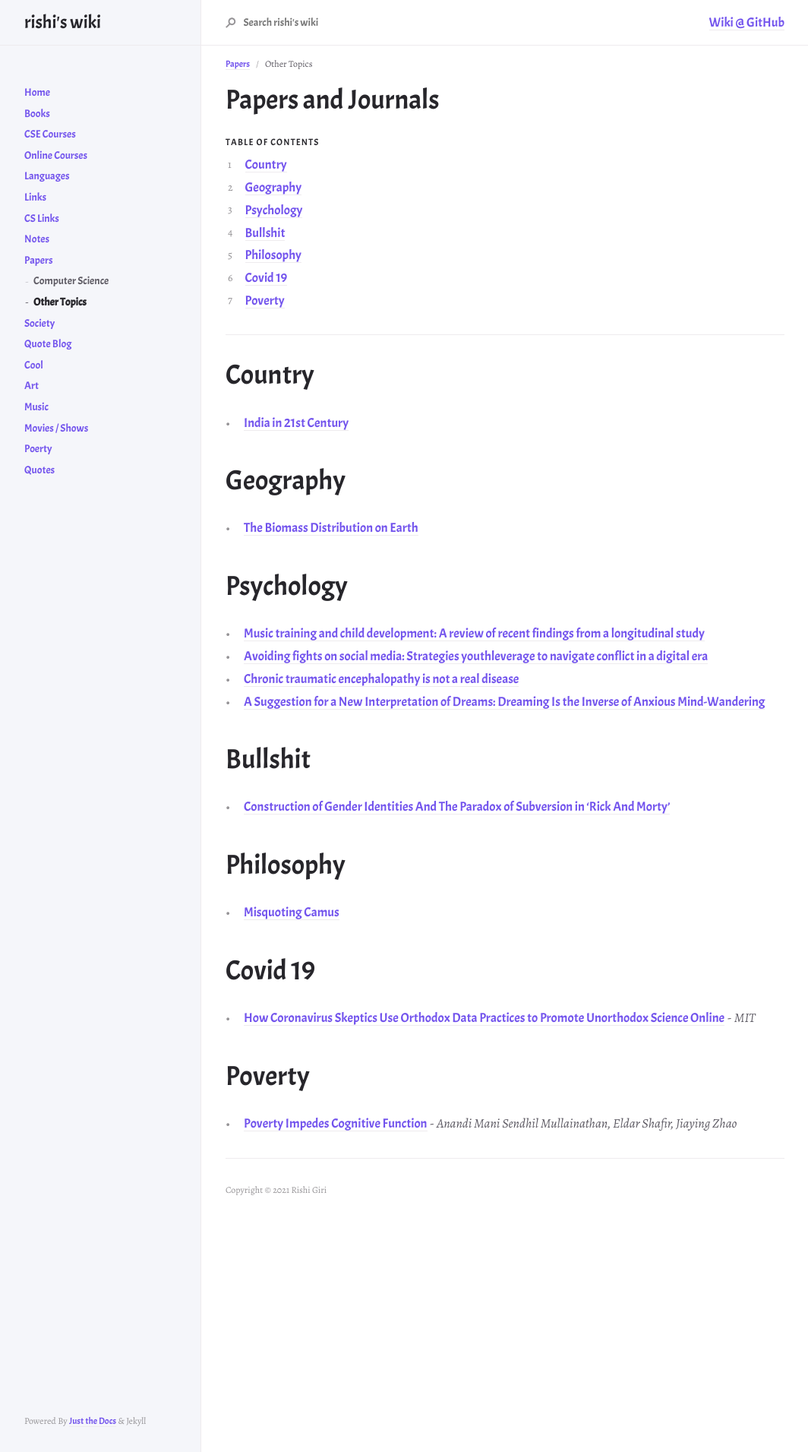
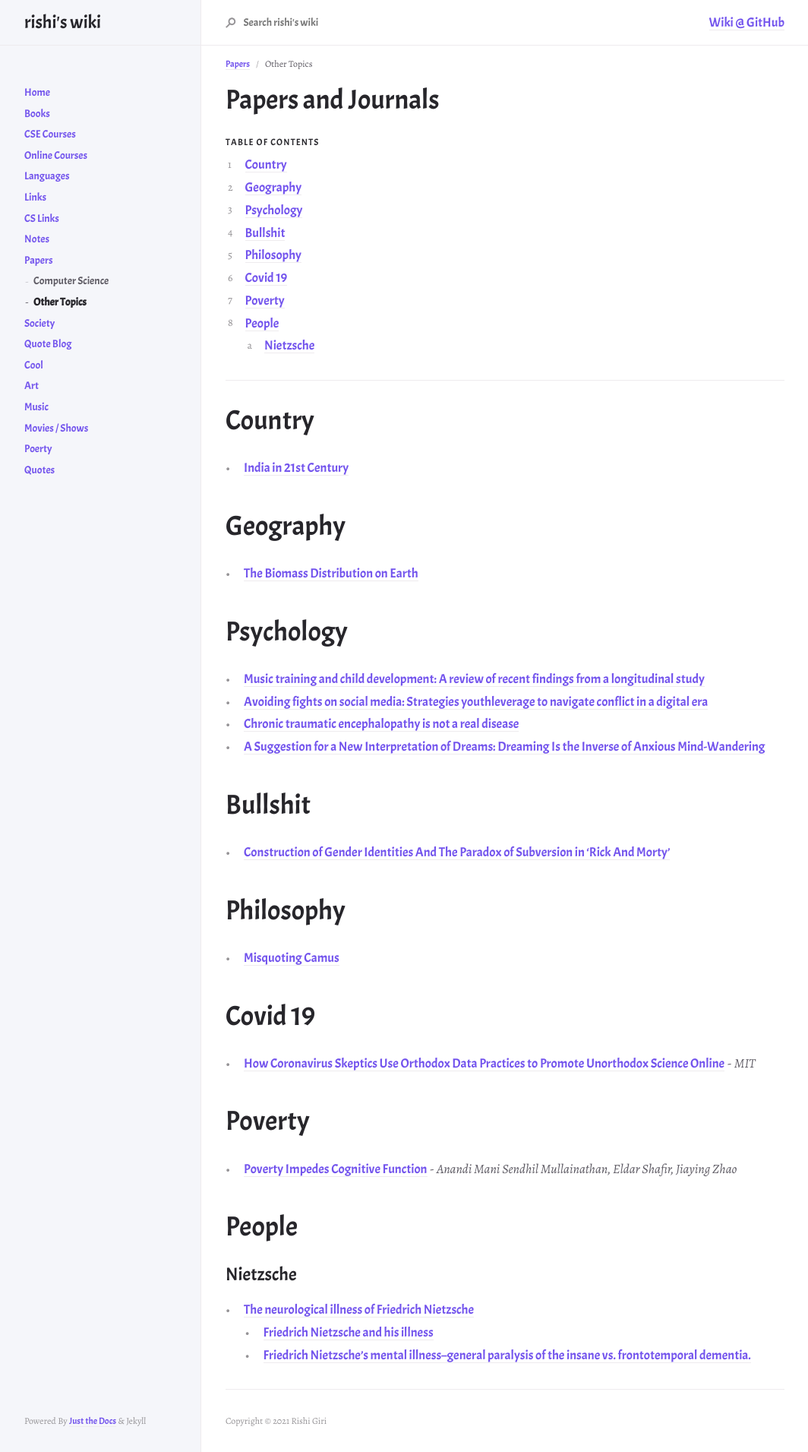
Before and after one commit to r8w/r8w, a Jekyll site: the page built from docs/papers/other.md, in a window 1280 px wide. Shown: the whole page at 76% size, without its empty margins (107-1171 px from the left). Built offline with Jekyll 4.4.1, drawn with Linux system fonts in a browser that asks for light colours; nearby versions of some CDN libraries.

Commit message:
update changes

```diff
--- a/docs/papers/other.md
+++ b/docs/papers/other.md
@@ -46,3 +46,11 @@ nav_order: 1
 # Poverty
 
 - [Poverty Impedes Cognitive Function](https://sci-hub.do/10.1126/science.1238041) - *Anandi Mani Sendhil Mullainathan, Eldar Shafir, Jiaying Zhao*
+
+# People
+
+## Nietzsche
+
+- [The neurological illness of Friedrich Nietzsche](https://pubmed.ncbi.nlm.nih.gov/18575181/)
+	- [Friedrich Nietzsche and his illness](https://pubmed.ncbi.nlm.nih.gov/23586545/)
+	- [Friedrich Nietzsche's mental illness--general paralysis of the insane vs. frontotemporal dementia.](https://pubmed.ncbi.nlm.nih.gov/17087793/)
```
Also changed, not shown: docs/links/blog.md (+5 -0 lines), docs/links/reddit.md (+4 -0 lines).
